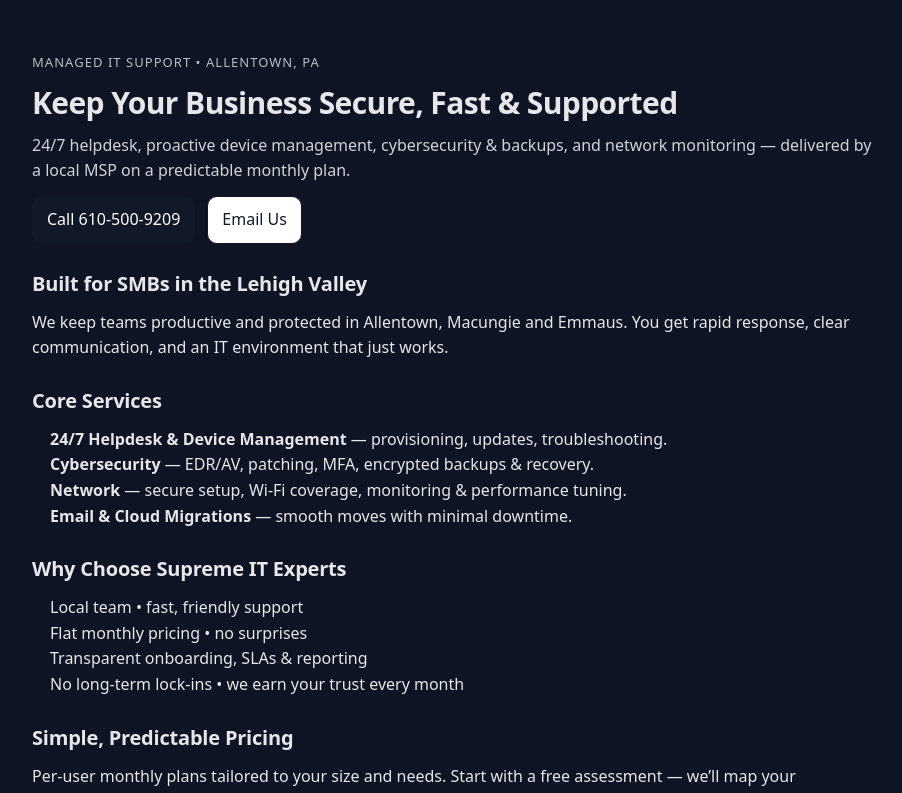
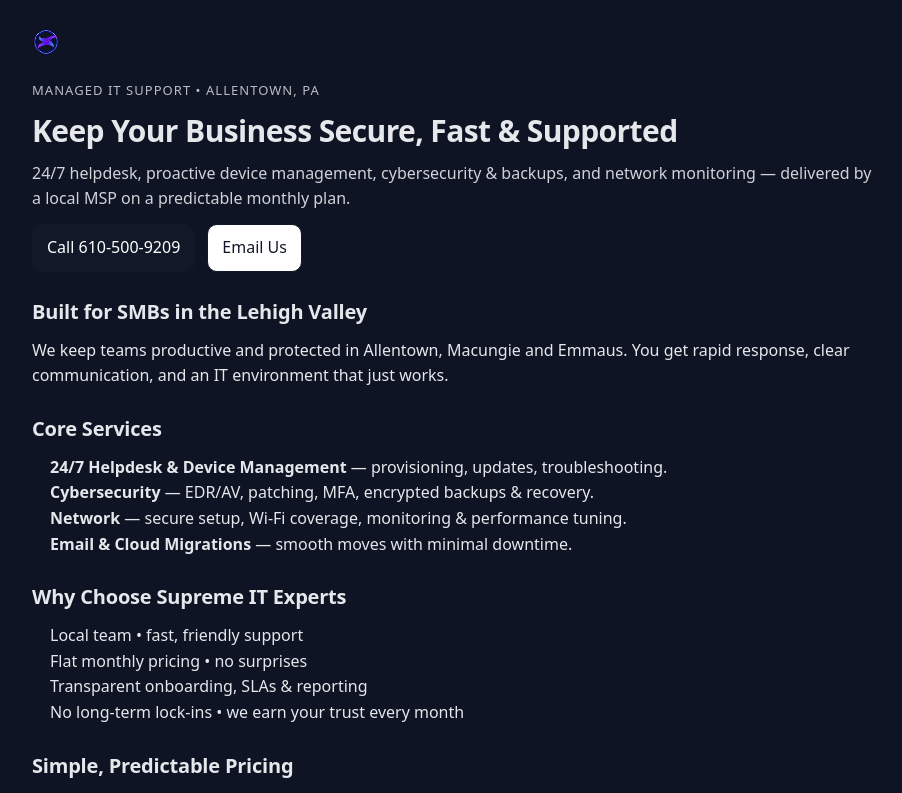
Before and after one commit to ARSiddique/haz-itexperts, a Next.js app: page /ads/allentown-it-support in a window 1280 px wide. Shown: the top 793 px of the page, without its empty margins (186-1088 px from the left). Built offline with nearby package versions, Linux system fonts and the light colour scheme; no server answers.

Commit message:
Brand: add LP logo strip + solid favicon/meta setup

```diff
--- a/app/ads/allentown-it-support/page.js
+++ b/app/ads/allentown-it-support/page.js
@@ -5,13 +5,13 @@
   title: "Allentown Managed IT Support for SMBs | Supreme IT Experts",
   description:
     "Local MSP in Allentown providing 24/7 helpdesk, device management, cybersecurity & backups, and network monitoring. Fast response. Fixed monthly pricing.",
+  robots: { index: false, follow: true }, // LP: keep out of index for now
 };
 
 // ⬇️ Next 15: searchParams is a Promise in RSC; we must await it
 export default async function Page({ searchParams }) {
-  const sp = await searchParams; // may be an object or URLSearchParams-like
-  const get = (k) =>
-    typeof sp?.get === "function" ? sp.get(k) : sp?.[k];
+  const sp = await searchParams; // object or URLSearchParams-like
+  const get = (k) => (typeof sp?.get === "function" ? sp.get(k) : sp?.[k]);
 
   const sent = get("sent") === "1";
   const error = get("error") || "";
@@ -40,11 +40,26 @@
 
   return (
     <main style={wrap}>
+      {/* Hide global header/footer only on this landing */}
       <BodyClass name="hide-chrome" />
+
+      {/* Brand strip (since global header is hidden on LP) */}
+      <div style={{ display: "flex", alignItems: "center", gap: 10, marginBottom: 12 }}>
+        <a href="/" aria-label="Supreme IT Experts – Home" style={{ display: "inline-flex", alignItems: "center", textDecoration: "none" }}>
+          <img
+            src="/logo.png"
+            alt="Supreme IT Experts"
+            style={{ height: 28, width: "auto", display: "block" }}
+            loading="eager"
+            fetchpriority="high"
+          />
+        </a>
+      </div>
 
       {sent && <div style={banner}>✅ Thanks! Your message was sent. We’ll contact you shortly.</div>}
       {error && <div style={errBanner}>⚠️ Something went wrong. Please try again.</div>}
 
+      {/* HERO */}
       <div style={sec} role="banner">
         <div style={kicker}>Managed IT Support • Allentown, PA</div>
         <h1 style={h1}>Keep Your Business Secure, Fast & Supported</h1>
@@ -58,6 +73,7 @@
         </div>
       </div>
 
+      {/* INTRO */}
       <section style={sec} id="intro">
         <h2 style={h2}>Built for SMBs in the Lehigh Valley</h2>
         <p style={{ marginTop: 0, marginBottom: 0 }}>
@@ -66,6 +82,7 @@
         </p>
       </section>
 
+      {/* CORE SERVICES */}
       <section style={sec} id="services">
         <h2 style={h2}>Core Services</h2>
         <ul style={list}>
@@ -76,6 +93,7 @@
         </ul>
       </section>
 
+      {/* VALUE */}
       <section style={sec} id="why">
         <h2 style={h2}>Why Choose Supreme IT Experts</h2>
         <ul style={list}>
@@ -86,6 +104,7 @@
         </ul>
       </section>
 
+      {/* PRICING */}
       <section style={sec} id="pricing">
         <h2 style={h2}>Simple, Predictable Pricing</h2>
         <p style={{ marginTop: 0, marginBottom: 0 }}>
@@ -94,12 +113,21 @@
         </p>
       </section>
 
+      {/* FORM */}
       <section style={sec} id="contact">
         <h2 style={h2}>Request a Free IT Assessment</h2>
         <form method="post" action="/api/contact" style={{ display: "grid", gap: 12, maxWidth: 520 }}>
+          {/* Success redirect target */}
           <input type="hidden" name="redirectTo" value="/ads/allentown-it-support?sent=1" />
-          <input name="hp" tabIndex={-1} autoComplete="off"
-            style={{ position: "absolute", left: "-9999px", width: 1, height: 1, opacity: 0 }} aria-hidden="true" />
+          {/* Honeypot */}
+          <input
+            name="hp"
+            tabIndex={-1}
+            autoComplete="off"
+            style={{ position: "absolute", left: "-9999px", width: 1, height: 1, opacity: 0 }}
+            aria-hidden="true"
+          />
+
           <input name="name" required placeholder="Your name" style={input} />
           <input name="email" required type="email" placeholder="Your email" style={input} />
           <input name="phone" placeholder="Phone (optional)" style={input} />
@@ -111,6 +139,7 @@
         </p>
       </section>
 
+      {/* SERVICE AREA */}
       <section style={{ ...sec, marginBottom: 8 }} id="area">
         <h2 style={h2}>Service Area</h2>
         <p style={{ marginTop: 0, marginBottom: 0 }}>
```
Also changed, not shown: app/layout.js (+10 -4 lines).
